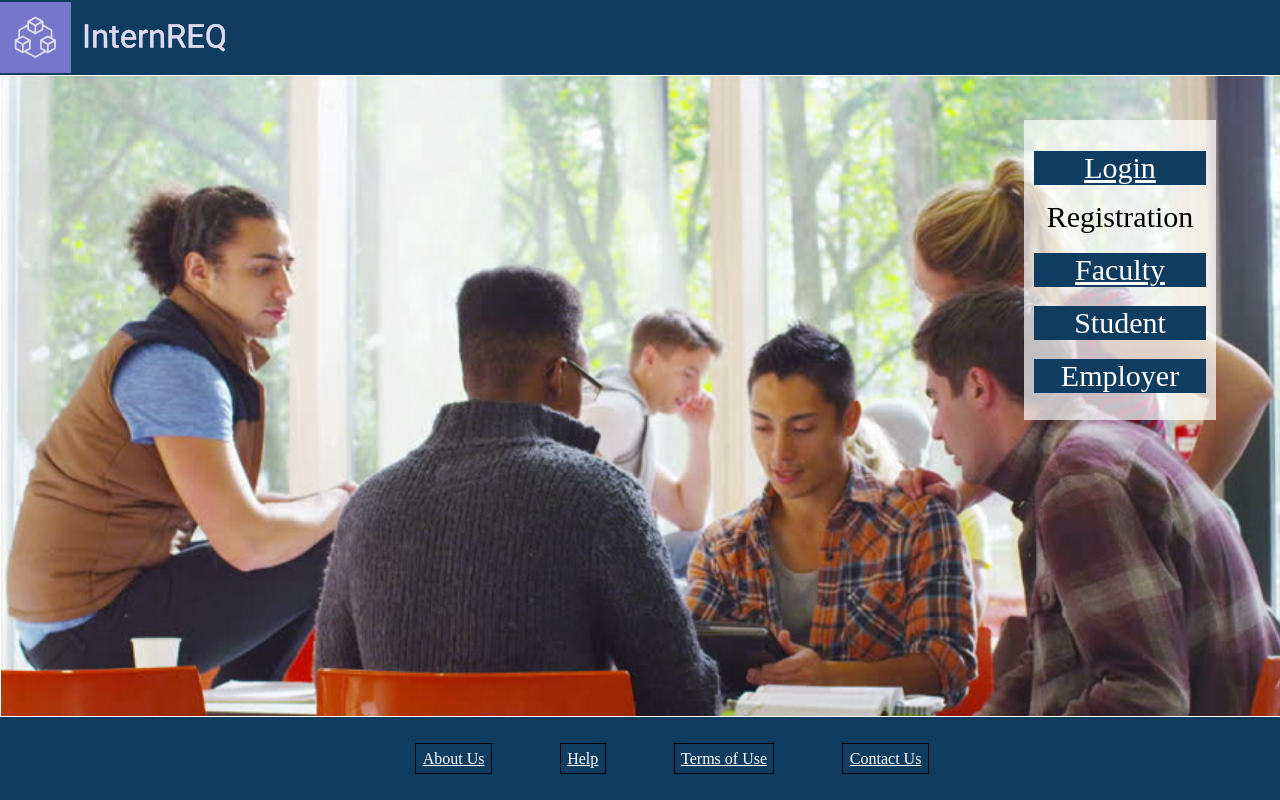
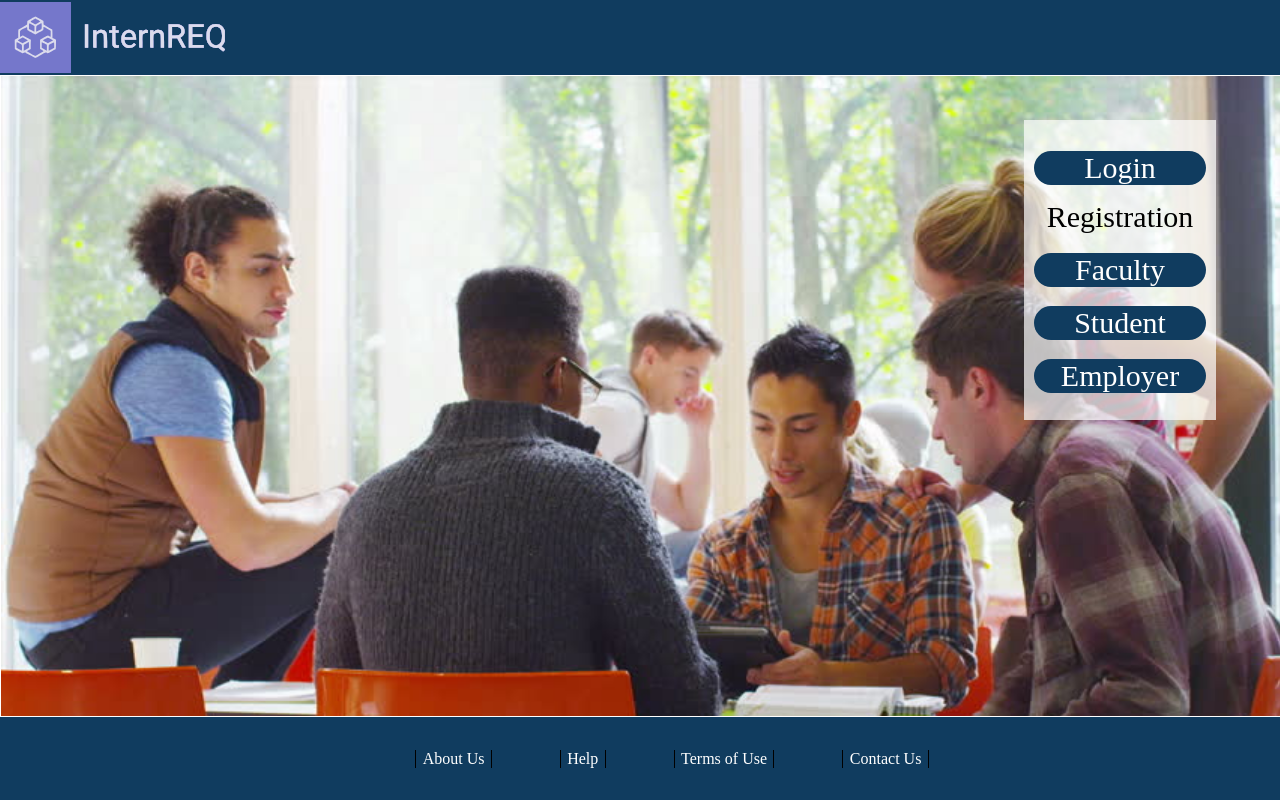
Before and after one commit to MohamadMaarouf/myfitnessdiary, a Flask app: page / in a window 1280 px wide. Run offline with Flask 2, Linux system fonts and the light colour scheme.

Commit message:
Updated landing page for with a little bit more flare

```diff
--- a/flaskr.py
+++ b/flaskr.py
@@ -30,7 +30,6 @@ def login():
 
 @app.route('/login', methods=['POST'])
 def login_foward():
-    pswrd = request.form['Password']
     return (request.form['Username'])
 
 
@@ -41,6 +40,7 @@ def registration():
 
 @app.route('/registration', methods=['POST'])
 def registrationPost():
+    # All variables must be checked against database and be INSERT'ed into...
     firstName = request.form['firstName']
     lastName = request.form['lastName']
     user = request.form['User']
@@ -52,7 +52,7 @@ def registrationPost():
     if(pswrd != confirm):
         return (render_template('registration.html') + "<script>alert('Passwords do not match');</script>")
 
-    return ("<h1>" + firstName + " " + lastName + " " + user + " " + verify + " " + pswrd + " " + confirm + " " + email + "</h1>")
+    return ("<h1>" + firstName + " " + lastName + " " + user + " " + verify + " " + email + " " + pswrd + " " + confirm + " " + "</h1>")
 
 
 # START: Temporary code for testing how to foward based on user input
--- a/static/landingPage.css
+++ b/static/landingPage.css
@@ -1,3 +1,6 @@
+div{
+    overflow: hidden;
+}
 .logoBar{
     position: absolute;
     background-color: #103C5F;
@@ -39,6 +42,7 @@
     color: white;
 }
 .regi div{
+    border-radius: 25px;
     margin-top: 10%;
     margin-right: 5%;
     margin-left: 5%;
@@ -67,6 +71,7 @@
 
 a{
     color: white;
+    text-decoration: none;
 }
 a:hover{
     color: rgb(150, 142, 142);
--- a/templates/landingPage.html
+++ b/templates/landingPage.html
@@ -16,19 +16,17 @@
         </div>
         <div class="backing"></div>
         <div class="regi">
-            <!--USE THIS AS MODAL FOR REDRECTS-->
             <div class="login"><a href="/login">Login</a></div>
-            <!--USE THIS AS MODAL-->
             <span>Registration</span>
             <div class="faculty"><a href="/registration">Faculty</a></div>
-            <div class="student" onclick="alert('take to student registration')">Student</div>
-            <div class="employer" onclick="alert('take to employer registration')">Employer</div>
+            <div class="student"><a href="/registration">Student</a></div>
+            <div class="employer"><a href="/registration">Employer</a></div>
         </div>
         <div class="bottomBar">
             <a href="#">About Us</a>
             <a href="#">Help</a>
-            <a href="#">Terms of Use</a>
-            <a href="#">Contact Us</a>
+            <a href="#" onclick="alert('There are none!')">Terms of Use</a>
+            <a href="mailto:chris.conlon1993@gmail.com">Contact Us</a>
         </div>
     </div>
 </body>
```
